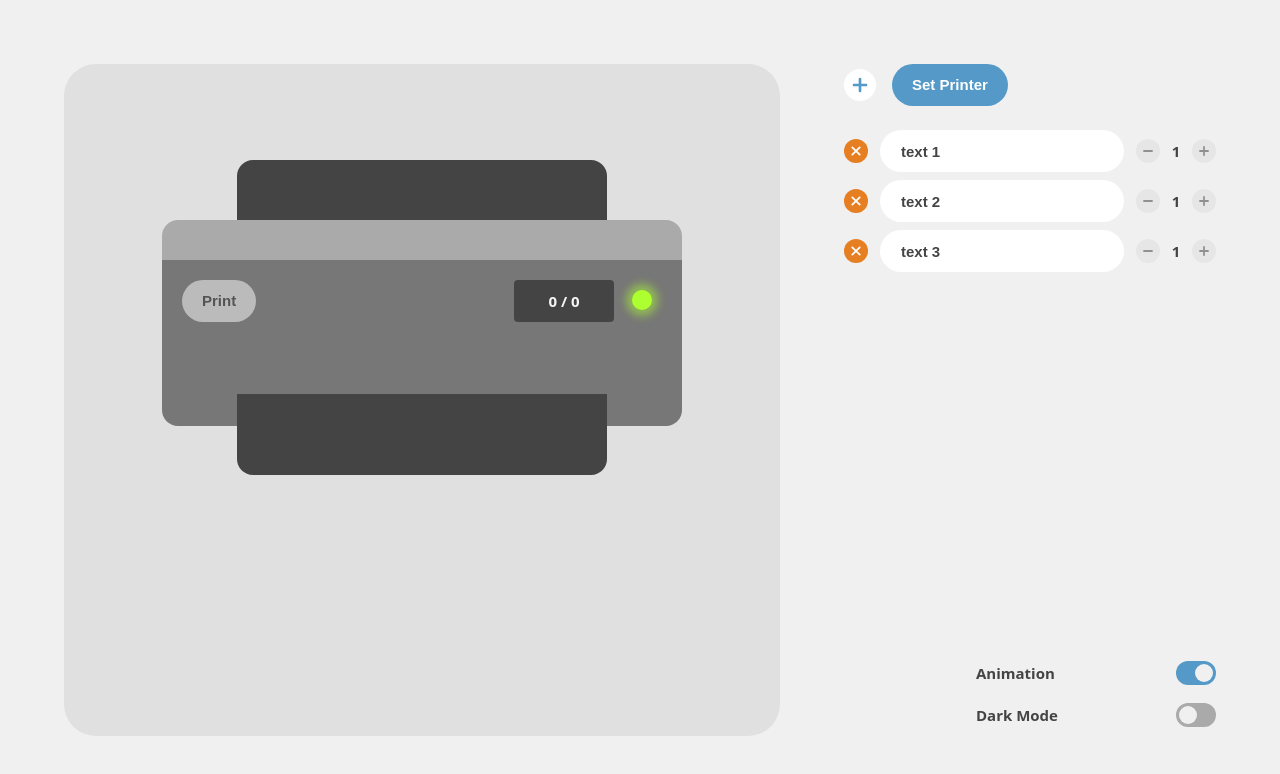
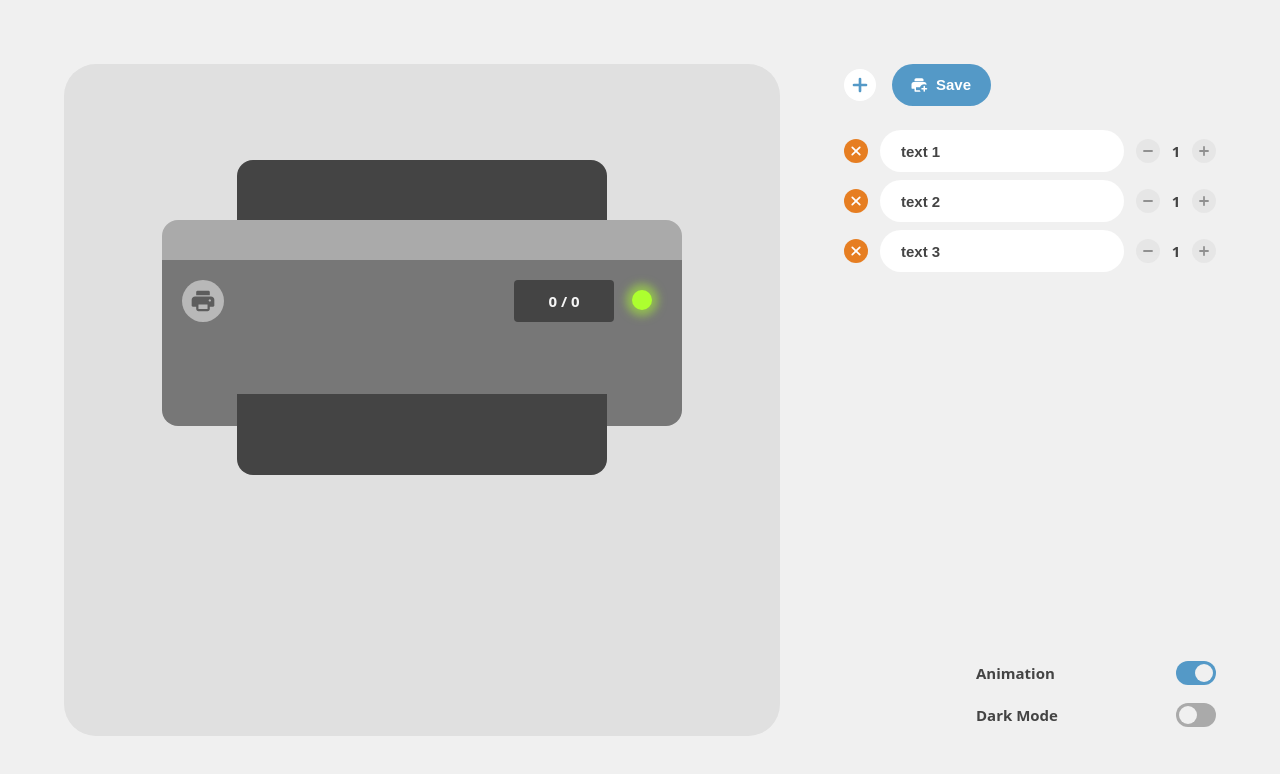
Before and after one commit to euparkn/RandomPrinter, a React (Create React App) app: page / in a window 1280 px wide. Shown: the top 774 px of the page. Built offline with nearby package versions, Linux system fonts and the light colour scheme.

Commit message:
style: TextButton and CircleButton

```diff
--- a/src/assets/styles/_printer.scss
+++ b/src/assets/styles/_printer.scss
@@ -33,6 +33,13 @@
     display: flex;
     justify-content: space-between;
     box-sizing: border-box;
+    .circle-button {
+      width: 42px;
+      height: 42px;
+      svg {
+        transform: scale(80%);
+      }
+    }
     &::before {
       content: "";
       width: 520px;
--- a/src/assets/styles/_responsive.scss
+++ b/src/assets/styles/_responsive.scss
@@ -76,6 +76,10 @@
     .printer-paper {
       font-size: 36px;
     }
+    .printer-body .circle-button {
+      width: 54px;
+      height: 54px;
+    }
   }
 }
 
--- a/src/assets/styles/atoms/_textButton.scss
+++ b/src/assets/styles/atoms/_textButton.scss
@@ -15,9 +15,10 @@
     transform: scale(95%);
   }
   svg {
-    width: 24px;
-    height: 24px;
+    width: 18px;
+    height: 18px;
     margin-right: 8px;
     vertical-align: middle;
+    margin-left: -2px;
   }
 }
--- a/src/components/Aside/index.tsx
+++ b/src/components/Aside/index.tsx
@@ -1,5 +1,7 @@
 import React, { useMemo } from "react";
 import { useRecoilValue, useSetRecoilState } from "recoil";
+
+import { ReactComponent as PrintAddIcon } from "../../assets/icons/print_add.svg";
 
 import { ReactComponent as AddIcon } from "../../assets/icons/add.svg";
 
@@ -39,8 +41,15 @@ function Aside() {
     <div className={`aside ${showAside ? "" : "hide"}`}>
       <AsideHeader>
         {asideList.length < 20 && addButton}
+        {/* <CircleButton
+          onClick={() => setPrinterList(setFormatList(asideList))}
+          backgroundColor="#5499c7"
+        >
+          <PrintAddIcon fill="#fff" />
+        </CircleButton> */}
         <TextButton
-          text="Set Printer"
+          icon={<PrintAddIcon fill="#fff" />}
+          text="Save"
           onClick={() => setPrinterList(setFormatList(asideList))}
           backgroundColor="#5499c7"
           color="#fff"
--- a/src/components/Printer/index.tsx
+++ b/src/components/Printer/index.tsx
@@ -1,5 +1,7 @@
 import React, { useEffect } from "react";
 import { useRecoilValue } from "recoil";
+
+import { ReactComponent as PrintIcon } from "../../assets/icons/print.svg";
 
 import { optionsAtom, printerListAtom } from "../../store";
 
@@ -11,6 +13,7 @@ import PrinterInfoBox from "./PrinterInfoBox";
 import PrinterLight from "./PrinterLight";
 import PrinterPaper from "./PrinterPaper";
 import PrinterBlock from "./PrinterBlock";
+import CircleButton from "../_Atoms/CircleButton";
 
 const Info = Object.assign(PrinterInfoBox, {
   Counter: PrinterCounter,
@@ -34,11 +37,19 @@ function Printer() {
     <div className="printer">
       <PrinterBlock position="box" />
       <PrinterBlock position="body">
-        <TextButton
+        {/* <TextButton
+          icon={<PrintIcon fill="#aaa" />}
           text="Print"
           onClick={print}
           disabled={count === max || isPrinting}
-        />
+        /> */}
+        <CircleButton
+          onClick={print}
+          disabled={count === max || isPrinting}
+          backgroundColor="#f8f8f8"
+        >
+          <PrintIcon fill="#444" />
+        </CircleButton>
         <Info>
           <Info.Counter count={count} max={max} />
           <Info.Light isPrinting={isPrinting} />
```
Also changed, not shown: src/assets/icons/print.svg (added), src/assets/icons/print_add.svg (added).
